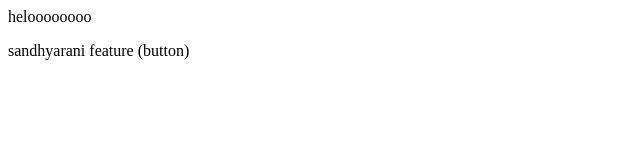
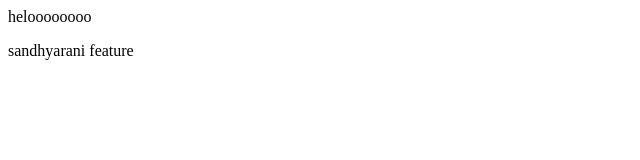
Before and after one commit to udaybommali/localrepo, a plain HTML site: page index.html in a window 1280 px wide. Shown: the full height of the page, 0-640 px from the left. Drawn offline with Linux system fonts and the light colour scheme.

Commit message:
add feature

```diff
--- a/index.html
+++ b/index.html
@@ -1,2 +1,2 @@
 <p>heloooooooo</p>
-<p>sandhyarani feature (button)</p>
+<p>sandhyarani feature </p>
```
